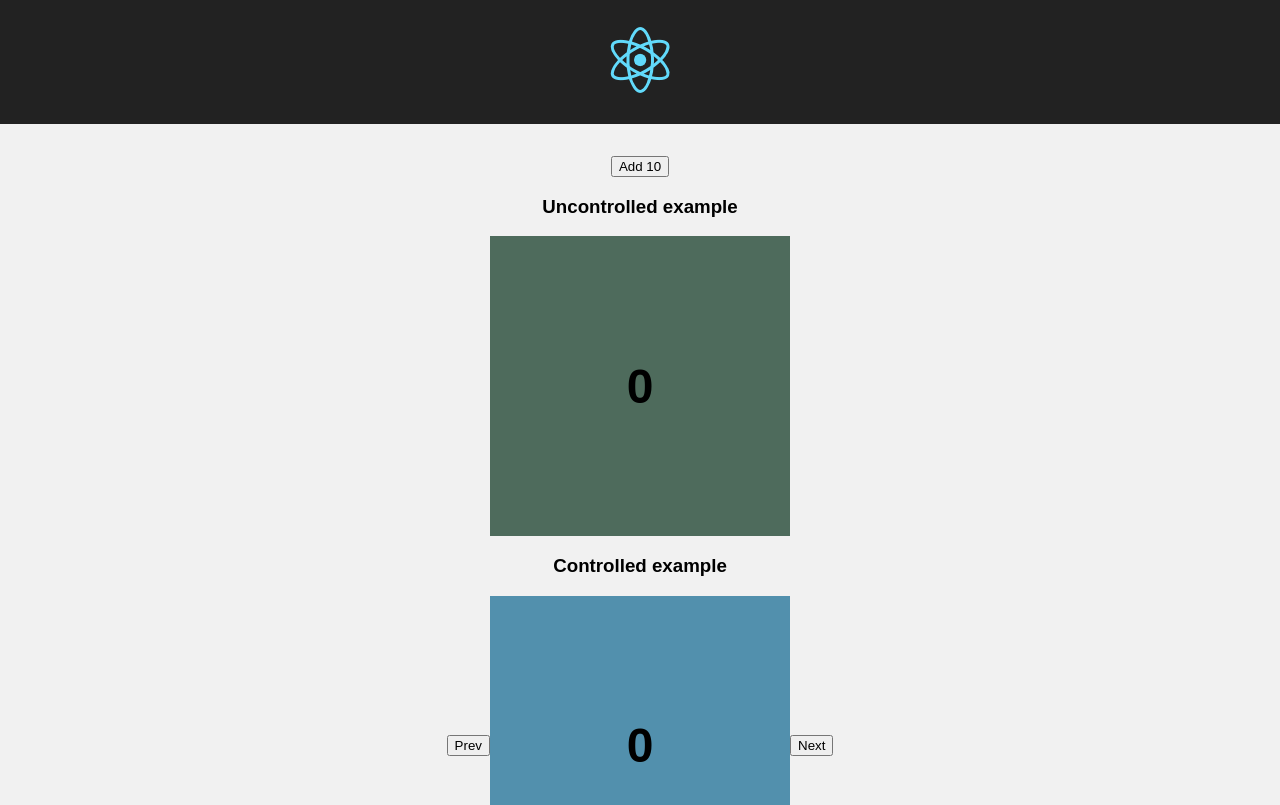
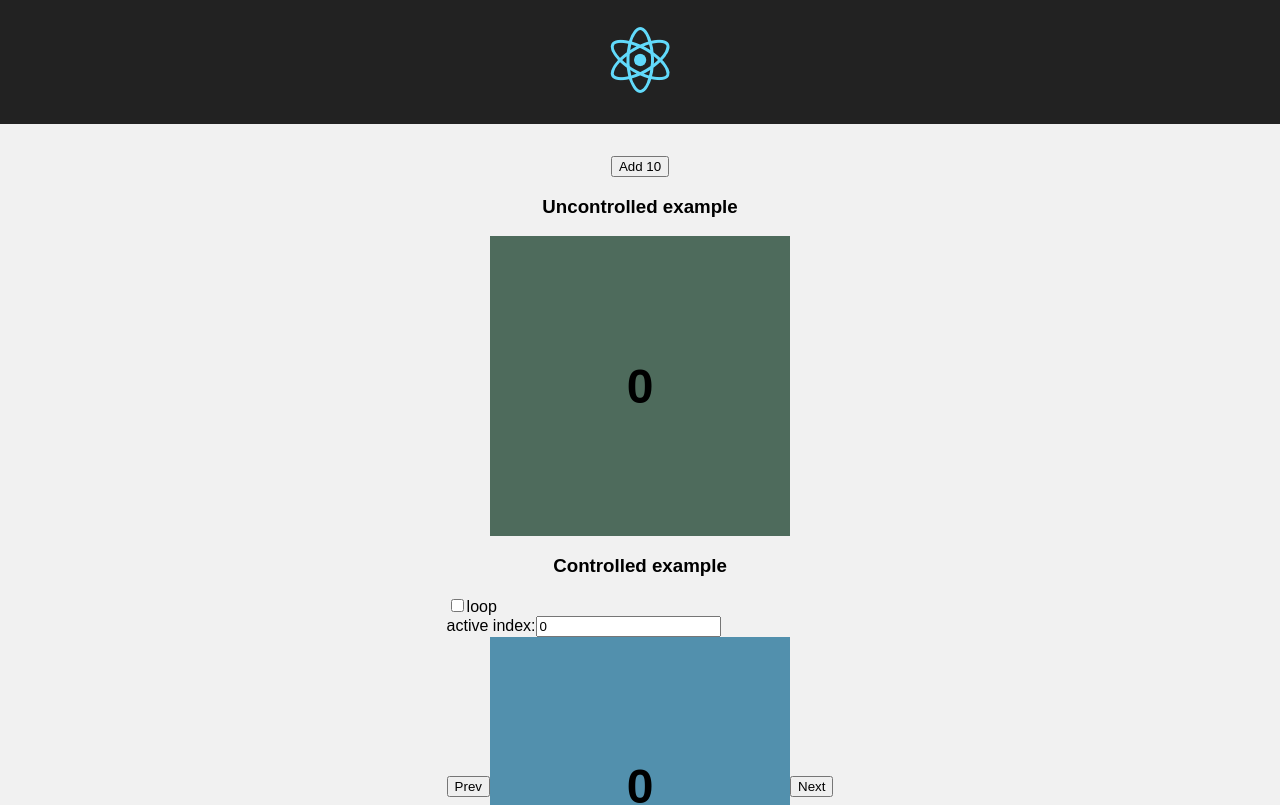
Before and after one commit to martynaskadisa/react-falcon, a React (Create React App) app: page / in a window 1280 px wide. Shown: the top 805 px of the page. Built offline with nearby package versions, Linux system fonts and the light colour scheme.

Commit message:
move getChildsKey to utils

```diff
--- a/src/ControlledCarousel.tsx
+++ b/src/ControlledCarousel.tsx
@@ -8,6 +8,7 @@ const getColor = colorGenerator();
 interface IState {
   index: number;
   colors: string[];
+  loop: boolean;
 }
 
 class ControlledCarousel extends React.PureComponent<{}, IState> {
@@ -15,7 +16,8 @@ class ControlledCarousel extends React.PureComponent<{}, IState> {
     colors: (Array.apply(null, { length: 5 }) as undefined[]).map(
       () => getColor.next().value
     ),
-    index: 0
+    index: 0,
+    loop: false
   };
   private carouselRef = React.createRef<Carousel>();
 
@@ -24,12 +26,36 @@ class ControlledCarousel extends React.PureComponent<{}, IState> {
 
     this.handlePrevClick = this.handlePrevClick.bind(this);
     this.handleNextClick = this.handleNextClick.bind(this);
+    this.toggleLoop = this.toggleLoop.bind(this);
+    this.handleInputChange = this.handleInputChange.bind(this);
   }
 
   public render() {
-    const { index, colors } = this.state;
+    const { index, colors, loop } = this.state;
 
     return (
+      <div>
+        <div
+          style={{
+            alignItems: 'flex-start',
+            display: 'flex',
+            flexDirection: 'column',
+            justifyContent: 'flex-start'
+          }}
+        >
+          <label>
+            <input type="checkbox" checked={loop} onChange={this.toggleLoop} />
+            loop
+          </label>
+          <label>
+            active index:
+            <input
+              type="number"
+              value={index}
+              onChange={this.handleInputChange}
+            />
+          </label>
+        </div>
         <div
           style={{
             alignItems: 'center',
@@ -42,6 +68,7 @@ class ControlledCarousel extends React.PureComponent<{}, IState> {
             ref={this.carouselRef}
             style={{ width: 300, height: 300 }}
             index={index}
+            loop={loop}
           >
             {colors.map((color, i) => (
               <ColorSlide key={`color-${color}`} color={color}>
@@ -51,7 +78,16 @@ class ControlledCarousel extends React.PureComponent<{}, IState> {
           </Carousel>
           <button onClick={this.handleNextClick}>Next</button>
         </div>
+      </div>
     );
+  }
+
+  private handleInputChange(e: React.ChangeEvent<HTMLInputElement>) {
+    this.setState({ index: parseInt(e.target.value, 10) });
+  }
+
+  private toggleLoop() {
+    this.setState({ loop: !this.state.loop });
   }
 
   private handlePrevClick() {
--- a/src/UncontrolledCarousel.tsx
+++ b/src/UncontrolledCarousel.tsx
@@ -9,7 +9,7 @@ const colors = (Array.apply(null, { length: 5 }) as undefined[]).map(
 );
 
 const UncontrolledCarousel: React.SFC = () => (
-  <Carousel style={{ width: 300, height: 300 }}>
+  <Carousel style={{ width: 300, height: 300 }} onClick={console.log}>
     {colors.map((color, i) => (
       <ColorSlide key={`color-${color}`} color={color}>
         {i}
--- a/src/components/Carousel/index.tsx
+++ b/src/components/Carousel/index.tsx
@@ -1,6 +1,7 @@
 import * as React from 'react';
 import {
   calculateTransitionOffset,
+  getChildsKey,
   getTransitionIndex,
   getVisibleChildren,
   noop
@@ -17,6 +18,7 @@ export interface IProps {
   loop?: boolean;
   animate?: boolean;
   slideThreshold?: number;
+  onClick?: (e: React.MouseEvent<HTMLDivElement>) => void;
   /**
    * Allows providing custom easing function
    *
@@ -50,6 +52,7 @@ class Carousel extends React.PureComponent<IProps, IState> {
     easing: linearEasing,
     loop: false,
     onChange: noop,
+    onClick: noop,
     overscanCount: 3,
     slideThreshold: 75
   };
@@ -87,14 +90,14 @@ class Carousel extends React.PureComponent<IProps, IState> {
       transitionStartOffset: 0
     };
 
+    this.handleClick = this.handleClick.bind(this);
     this.handleMouseDown = this.handleMouseDown.bind(this);
-    this.handleTouchStart = this.handleTouchStart.bind(this);
+    this.handleMouseMove = this.handleMouseMove.bind(this);
+    this.handleMouseUp = this.handleMouseUp.bind(this);
     this.handleTouchEnd = this.handleTouchEnd.bind(this);
     this.handleTouchMove = this.handleTouchMove.bind(this);
-    this.handleMouseUp = this.handleMouseUp.bind(this);
-    this.handleMouseMove = this.handleMouseMove.bind(this);
+    this.handleTouchStart = this.handleTouchStart.bind(this);
     this.transition = this.transition.bind(this);
-    (window as any).slideTo = this.slideTo.bind(this);
   }
 
   public render() {
@@ -124,17 +127,18 @@ class Carousel extends React.PureComponent<IProps, IState> {
           ...style
         }}
         className={className}
-        onTouchStart={this.handleTouchStart}
+        onClick={this.handleClick}
+        onMouseDown={this.handleMouseDown}
+        onMouseMove={this.handleMouseMove}
+        onMouseOut={this.handleMouseUp}
+        onMouseUp={this.handleMouseUp}
         onTouchEnd={this.handleTouchEnd}
         onTouchMove={this.handleTouchMove}
-        onMouseDown={this.handleMouseDown}
-        onMouseUp={this.handleMouseUp}
-        onMouseOut={this.handleMouseUp}
-        onMouseMove={this.handleMouseMove}
+        onTouchStart={this.handleTouchStart}
       >
         {visibleChildren.map((child, i) => (
           <div
-            key={(child && typeof child === 'object' && child.key) || i}
+            key={getChildsKey(child, i)}
             style={{
               height: '100%',
               pointerEvents: 'none',
@@ -157,6 +161,14 @@ class Carousel extends React.PureComponent<IProps, IState> {
 
   public prev() {
     this.slideTo(this.getPrevIndex());
+  }
+
+  private handleClick(e: React.MouseEvent<HTMLDivElement>) {
+    if (this.state.isTransitioning) {
+      return;
+    }
+
+    (this.props as Required<IProps>).onClick(e);
   }
 
   private handleInteractionStart(startX: number): void {
@@ -185,6 +197,12 @@ class Carousel extends React.PureComponent<IProps, IState> {
 
     const { slideThreshold, loop } = this.props as Required<IProps>;
     const { offset, index } = this.state;
+
+    if (offset === 0) {
+      return this.setState({
+        isInteracting: false
+      });
+    }
 
     this.slideTo(
       getTransitionIndex(
--- a/src/components/Carousel/utils.ts
+++ b/src/components/Carousel/utils.ts
@@ -106,3 +106,8 @@ export const getTransitionIndex = (
 
   return currentIndex;
 };
+
+export const getChildsKey = (
+  child: string | number | React.ReactElement<any> | null,
+  i: number
+) => (child && typeof child === 'object' && child.key) || i;
```
Also changed, not shown: 1 other file (tests, documents, lock files or other folders). Lines whose indentation alone changed are shown as unchanged.
